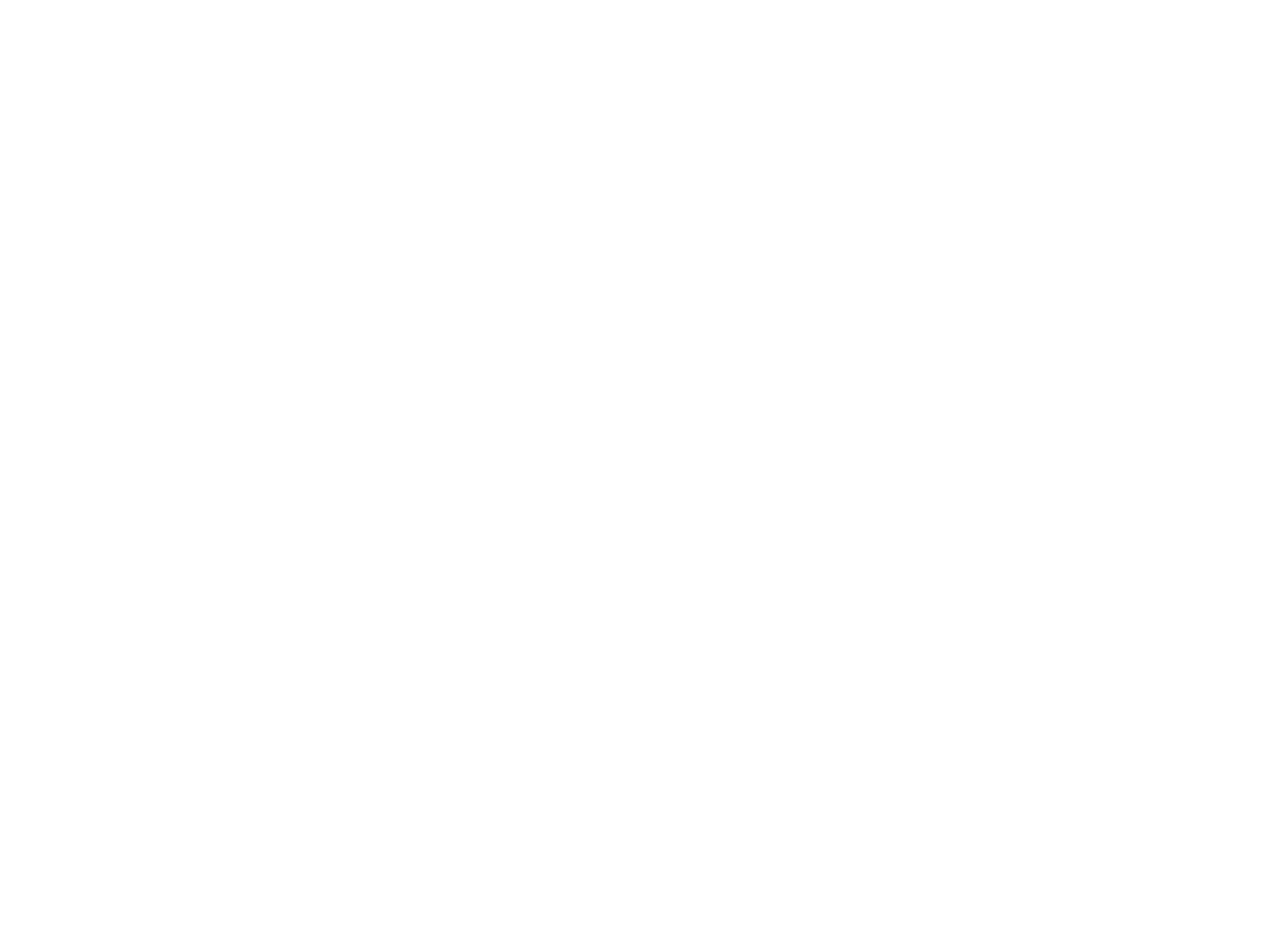
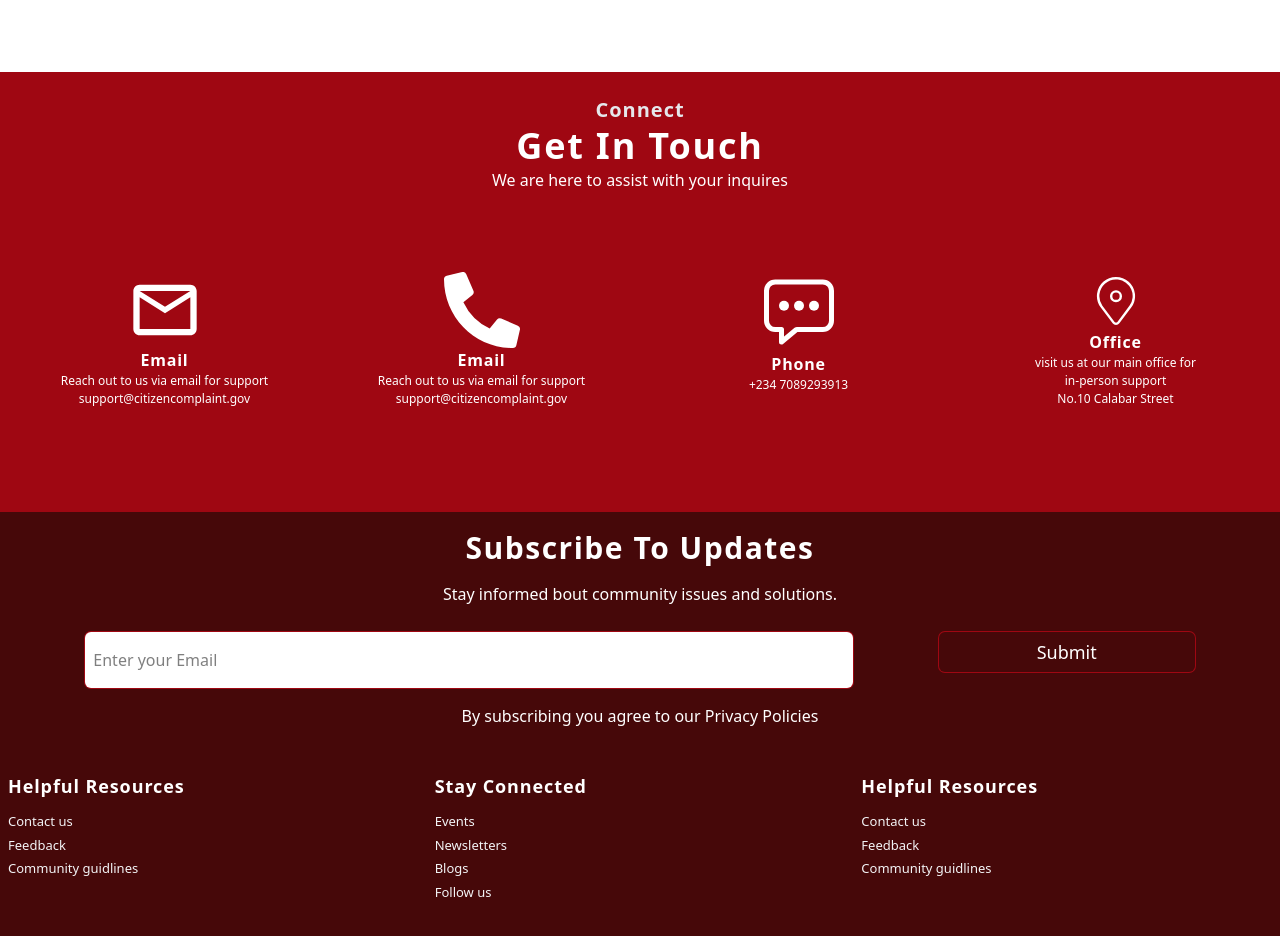
Before and after one commit to theejay25/Abia-state-hackathon, a React (Vite) app: page / in a window 1280 px wide. Shown: the part 5580-6516 px from the top of the page. Before the commit the page ends 5716 px from the top, so only its background shows below. Built offline with nearby package versions, Linux system fonts and the light colour scheme.

Commit message:
almost done

```diff
--- a/index.html
+++ b/index.html
@@ -2,7 +2,7 @@
 <html lang="en">
   <head>
     <meta charset="UTF-8" />
-    <link rel="icon" type="image/svg+xml" href="/vite.svg" />
+    <link rel="icon" type="image/png" sizes="16x16" href="/favicon-16x16.png">
     <meta name="viewport" content="width=device-width, initial-scale=1.0" />
     <title>Civic Connect</title>
   </head>
--- /dev/null
+++ b/src/components/ConnectSection.tsx
@@ -0,0 +1,52 @@
+import StepCard from "./StepCard"
+import { MdOutlineMailOutline } from "react-icons/md";
+import { FaPhoneAlt } from "react-icons/fa";
+import { IoChatboxEllipsesOutline } from "react-icons/io5";
+import { CiLocationOn } from "react-icons/ci";
+
+const ConnectSection = () => {
+  return (
+    <>
+        <div className="connect-section-div">
+            <div className="w-full h-[12vh] flex-col flex justify-between items-center">
+                <p className="title-text text-gray-200 text-xl">connect</p>
+                <p className="title-text text-white text-4xl">get in touch</p>
+                <p className="text-white">We are here to assist with your inquires</p>
+            </div>
+
+            <div className="grid grid-cols-2 grid-rows-2 gap-2 p-2 h-[37vh] lg:grid-cols-4 lg:mt-18 lg:gap-1">
+
+                <StepCard className="resolution-div bg-transparent h-[17vh] w-[100%] flex flex-col items-center">
+                    <MdOutlineMailOutline className="h-[10vh] w-[10vw] text-white" />
+                    <p className="title-text text-white">email</p>
+                    <p className="text-[12px] text-white text-center">Reach out to us via email for support</p>
+                    <p className="text-[12px] text-white text-center">support@citizencomplaint.gov</p>
+                </StepCard>
+
+                <StepCard className="resolution-div bg-transparent h-[17vh] w-[100%] flex flex-col items-center">
+                    <FaPhoneAlt className="h-[10vh] w-[10vw] text-white" />
+                    <p className="title-text text-white">email</p>
+                    <p className="text-[12px] text-white text-center">Reach out to us via email for support</p>
+                    <p className="text-[12px] text-white text-center">support@citizencomplaint.gov</p>
+                </StepCard>
+
+                <StepCard className="resolution-div bg-transparent h-[17vh] w-[100%] flex flex-col items-center">
+                    <IoChatboxEllipsesOutline className="h-[10vh] w-[10vw] text-white" />
+                    <p className="title-text text-white">phone</p>
+                    <p className="text-[12px] text-white text-center">+234 7089293913</p>
+                </StepCard>
+
+                <StepCard className="resolution-div bg-transparent h-[17vh] w-[100%] flex flex-col items-center">
+                    <CiLocationOn className="h-[10vh] w-[10vw] text-white" />
+                    <p className="title-text text-white">office</p>
+                    <p className="text-[12px] text-white text-center">visit us at our main office for <br /> in-person support</p>
+                    <p className="text-[12px] text-white text-center">No.10 Calabar Street</p>
+                </StepCard>
+
+            </div>
+        </div>
+    </>
+  )
+}
+
+export default ConnectSection
--- /dev/null
+++ b/src/components/Footer.tsx
@@ -0,0 +1,56 @@
+import Button from "./Button"
+
+const Footer = () => {
+  return (
+    <>
+        <div className="footer-div">
+            <div className="w-full  h-[28vh] flex flex-col items-center lg:inline-flex">
+                <div className="h-full w-[100%] gap-4  flex flex-col justify-center items-center">
+                    <p className="title-text text-white text-3xl font-semibold">subscribe to updates</p>
+                    <p className="text-white ">Stay informed bout community issues and solutions.</p>
+                </div>
+                <div className="h-full w-[100%] gap-4 flex flex-col justify-center items-center">
+                    <form action="" className="inline-flex w-full justify-evenly">
+                        <input type="text" name="" id="" placeholder="Enter your Email" className="input" />
+                        <Button className="footer-submit-button">
+                            submit
+                        </Button>
+                    </form>
+                    <p className="text-white text-center">By subscribing you agree to our Privacy Policies</p>
+                </div>
+            </div>
+
+            <div className=" w-full h-[30vh] inline-flex">
+                <div className=" h-full w-[45vw] py-9 px-2">
+                    <h1 className="title-text text-white text-lg">Helpful resources</h1>
+                    <ul className="text-gray-100 flex flex-col gap-1 mt-3 text-[13px]">
+                        <li className="">Contact us</li>
+                        <li className="">Feedback</li>
+                        <li className="">Community guidlines</li>
+                    </ul>
+                </div>
+                <div className=" h-full w-[45vw] py-9 px-2">
+                    <h1 className="title-text text-white text-lg">Stay connected</h1>
+                    <ul className="text-gray-100 flex flex-col gap-1 mt-3 text-[13px]">
+                        <li className="">Events</li>
+                        <li className="">Newsletters</li>
+                        <li className="">Blogs</li>
+                        <li className="">Follow us</li>
+                    </ul>
+                </div>
+                <div className=" h-full w-[45vw] py-9 px-2">
+                    <h1 className="title-text text-white text-lg">Helpful resources</h1>
+                    <ul className="text-gray-100 flex flex-col gap-1 mt-3 text-[13px]">
+                        <li className="">Contact us</li>
+                        <li className="">Feedback</li>
+                        <li className="">Community guidlines</li>
+                    </ul>
+                </div>
+            </div>
+
+        </div>
+    </>
+  )
+}
+
+export default Footer
--- a/src/css-components/button.css
+++ b/src/css-components/button.css
@@ -19,6 +19,10 @@
     .header-login-btn:hover{
         @apply bg-gray-100 duration-100
     }
+
+    .footer-submit-button {
+        @apply bg-transparent text-white ring-1 ring-red-800 rounded-md capitalize text-lg h-[5vh] w-[20vw] cursor-pointer
+    }
 /*
     .header-emergency-btn {
         @apply rounded-md border-0 h-[5vh] capitalize tracking-widest font-semibold cursor-pointer text-white bg-green-600 w-[29vw]
--- a/src/css-components/divs.css
+++ b/src/css-components/divs.css
@@ -61,4 +61,12 @@
         @apply bg-white h-[5vh] w-[70%] rounded-md outline-0 ring-1 ring-red-800 px-2 lg:w-[60%] lg:h-[7vh]
     }
 
+    .connect-section-div {
+        @apply bg-red-800 w-full h-[55vh] py-6
+    }
+
+    .footer-div {
+        @apply bg-red-950 w-full h-[70vh]
+    }
+
 }
--- a/src/pages/Index.tsx
+++ b/src/pages/Index.tsx
@@ -1,4 +1,6 @@
+import ConnectSection from "../components/ConnectSection"
 import ExploreSection from "../components/ExploreSection"
+import Footer from "../components/Footer"
 import HeroSection from "../components/HeroSection"
 import MiddleSection from "../components/MiddleSection"
 import NavBar from "../components/NavBar"
@@ -16,6 +18,8 @@ const Index = () => {
     <PlanSection />
     <ResolutionSection />
     <PenZero />
+    <ConnectSection />
+    <Footer />
     </>
   )
 }
```
Also changed, not shown: 1 other file (tests, documents, lock files or other folders).
